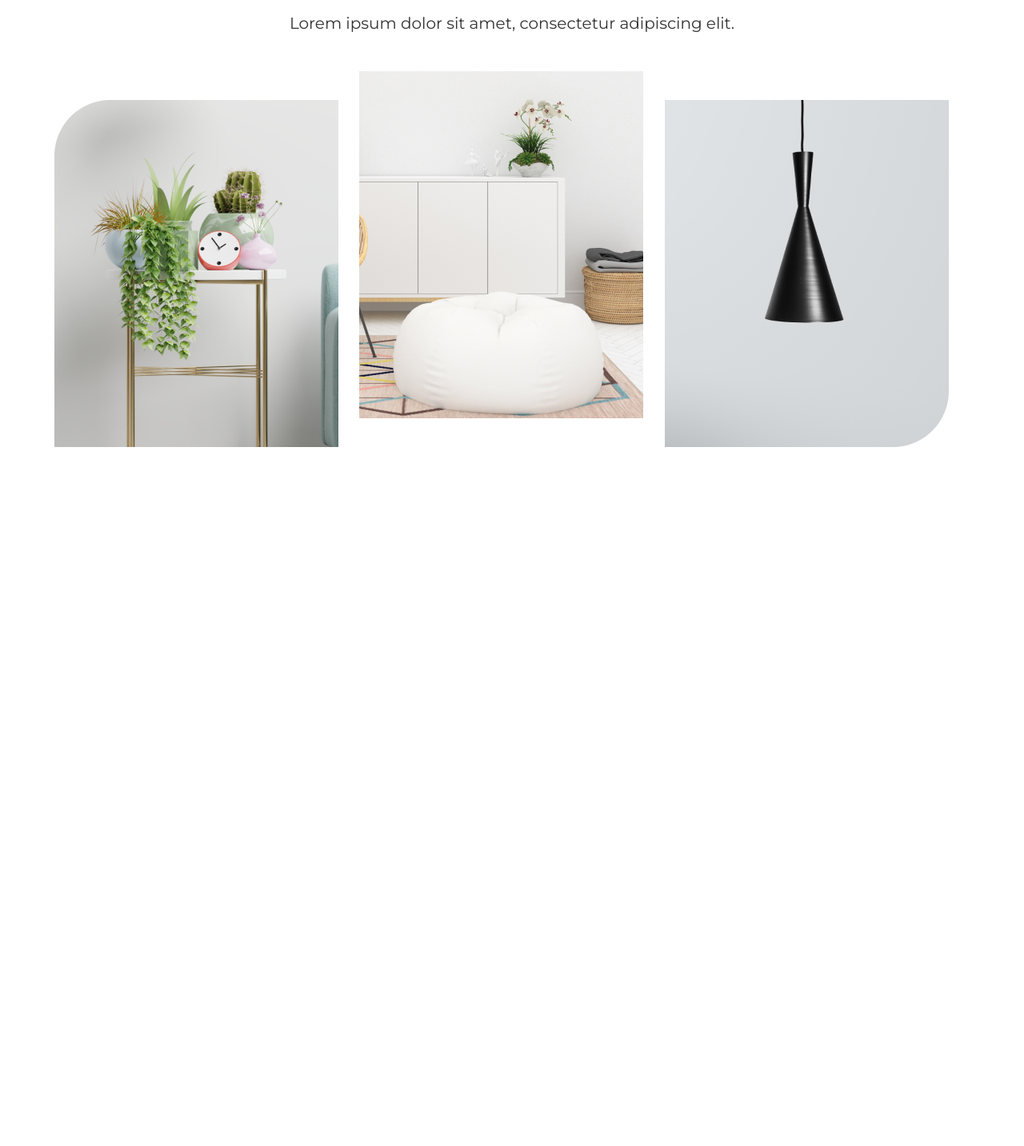
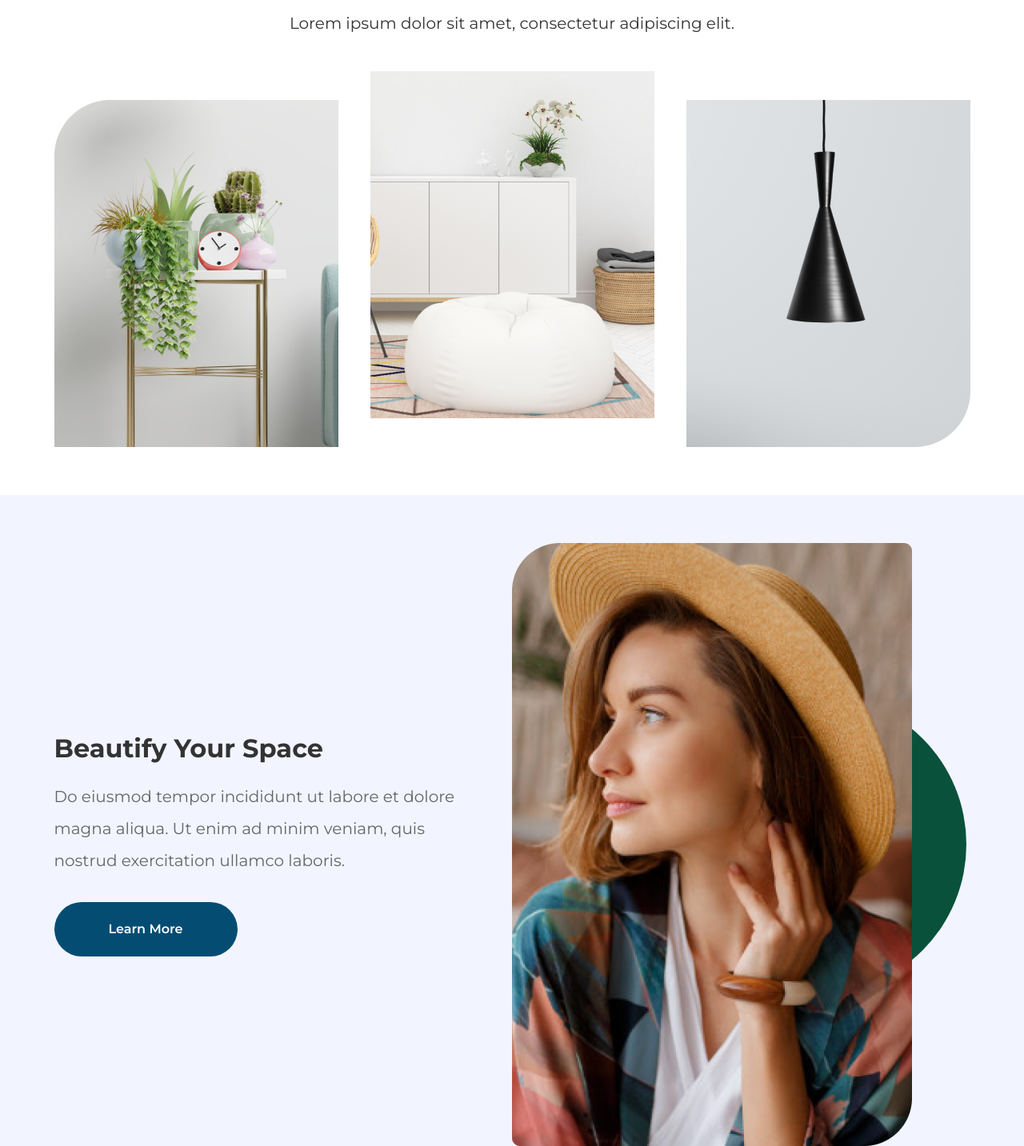
Before and after one commit to YaxyobekUz/furniture, a website: page index.html in a window 1280 px wide. Shown: the part 1123-2556 px from the top of the page at 80% size. Before the commit the page ends 1742 px from the top, so only its background shows below. Drawn offline with Linux system fonts and the light colour scheme.

Commit message:
added a fourth section

```diff
--- a/index.html
+++ b/index.html
@@ -85,10 +85,28 @@
     <div class="w-full max-w-1145 mx-auto">
       <h2 class="text-32 font-bold leading-10 mb-5 text-center">Inspiration Collection</h2>
       <p class="text-5 leading-6 font-normal text-center mb-12">Lorem ipsum dolor sit amet, consectetur adipiscing elit.</p>
-      <div class="grid grid-cols-3">
-        <img src="./images/cactus-img.png" alt="cactus-img.png" class="mt-9">
-        <img src="./images/soft-chair-img.png" alt="soft-chair-img.png" class="mb-9">
-        <img src="./images/black-light.png" alt="black-light.png" class="mt-9">
+      <div class="grid grid-cols-3 gap-x-10">
+        <img src="./images/cactus-img.png" width="w-355" alt="cactus-img.png" class="mt-9 w-355">
+        <img src="./images/soft-chair-img.png" width="w-355" alt="soft-chair-img.png" class="w-355">
+        <img src="./images/black-light.png" alt="black-light.png" class="mt-9 w-355">
+      </div>
+    </div>
+  </section>
+
+  <!-- fourth section  -->
+
+  <section class="py-60 bg-light-blue">
+    <div class="w-full max-w-1145 mx-auto grid grid-cols-2 items-center ">
+      <!-- item 1 -->
+      <div>
+        <h2 class="font-bold text-32 mb-5 leading-10">Beautify Your Space</h2>
+        <p class="max-w-lg font-normal leading-10 text-br-light-gray mb-8">Do eiusmod tempor incididunt ut labore et dolore magna aliqua. Ut enim ad minim veniam, quis nostrud exercitation ullamco laboris.</p>
+        <a class="inline-block w-229 text-white leading-5 text-base bg-primary rounded-50 py-6 text-center" href="#">Learn More</a>
+      </div>
+      <!-- item 2 -->
+      <div class="flex relative w-568 items-center ">
+        <img src="./images/woman.png" alt="woman.png" class="w-500 z-10">
+        <img src="./images/dark-green-circle.svg" alt="dark-green-circle.svg" class=" absolute w-372 right-0 z-0">
       </div>
     </div>
   </section>
--- a/tailwind.config.js
+++ b/tailwind.config.js
@@ -24,15 +24,17 @@ module.exports = {
       maxWidth:{
         '1270':"1270px",
         '1196':"1196px",
-        '1145':"1145px",
-        '1182':"1182px"
+        '1182':"1182px",
+        '1145':"1145px"
       },
       width:{
+        '568':"568px",
+        '500':"500px",
+        '372':"372px",
+        '355':"355px",
+        '229':"229px",
         '60':"60px",
-        '229':"229px",
         '84':"84px",
-        '500':"500px",
-        '372':"372px"
       },
       padding:{
         '155':"155px",
```
Also changed, not shown: dist/output.css.
